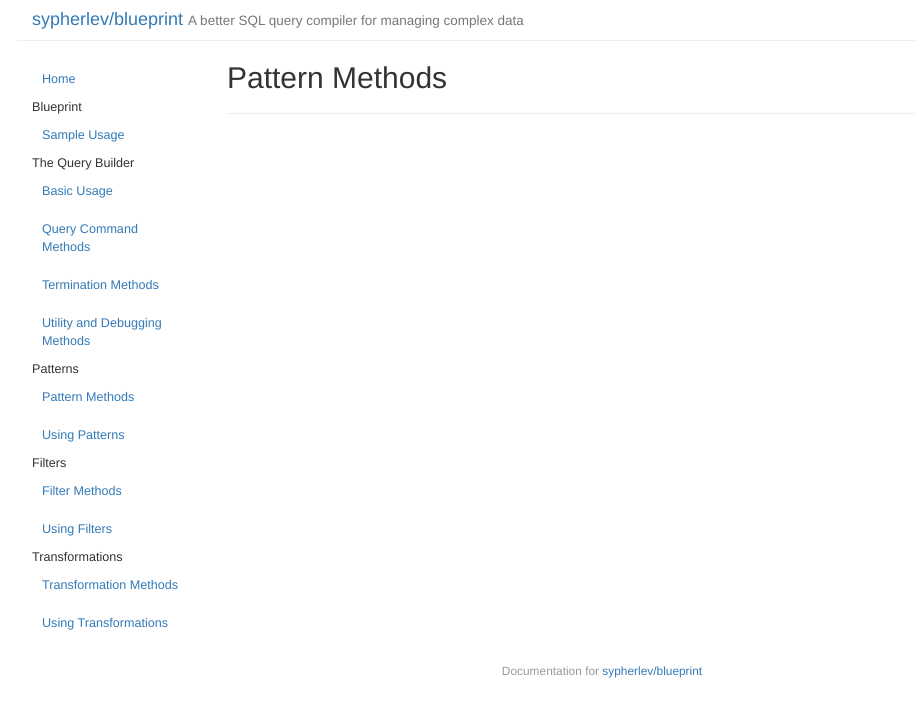
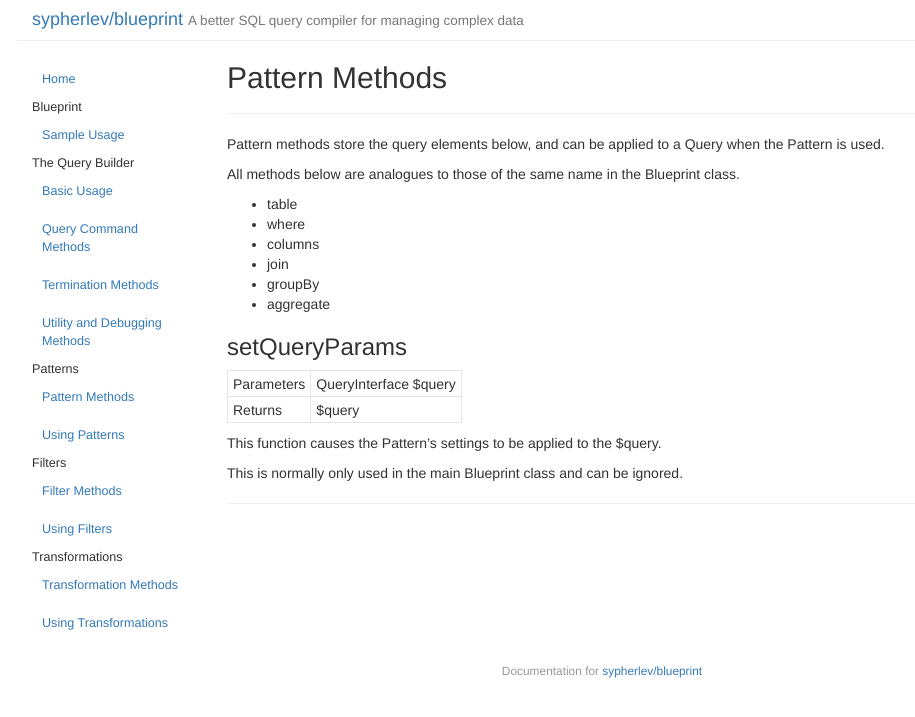
Before and after one commit to sypherlev/blueprint, a Jekyll site: the page built from docs/_posts/2016-10-18-pattern-methods.md, in a window 1280 px wide. Shown: the top 717 px of the page, without its empty margins (38-953 px from the left). Built offline with Jekyll 4.4.1, drawn with Linux system fonts in a browser that asks for light colours.

Commit message:
Trying to fix issues with the pattern methods page

```diff
--- a/docs/_posts/2016-10-18-pattern-methods.md
+++ b/docs/_posts/2016-10-18-pattern-methods.md
@@ -2,5 +2,27 @@
 layout: page
 title: "Pattern Methods"
 category: pat
-date: 2016-10-18 15:14:03
+date: 2017-01-21 16:24:37
 ---
+
+Pattern methods store the query elements below, and can be applied to a Query when the Pattern is used.
+
+All methods below are analogues to those of the same name in the Blueprint class.
+
+* table
+* where
+* columns
+* join
+* groupBy
+* aggregate
+
+### setQueryParams
+
+| Parameters   | QueryInterface $query  |
+| Returns      | $query |
+
+This function causes the Pattern's settings to be applied to the $query.
+
+This is normally only used in the main Blueprint class and can be ignored.
+
+---
```
